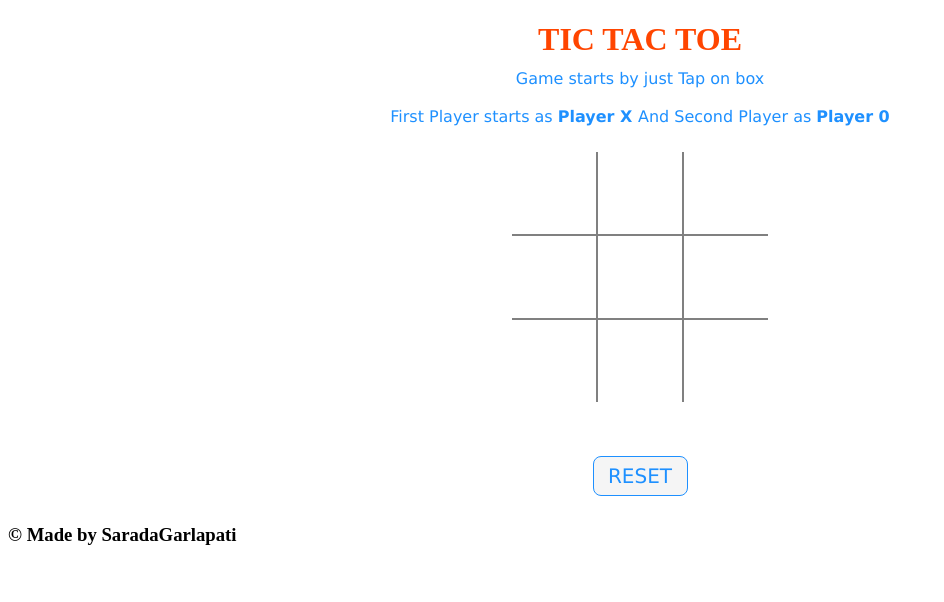
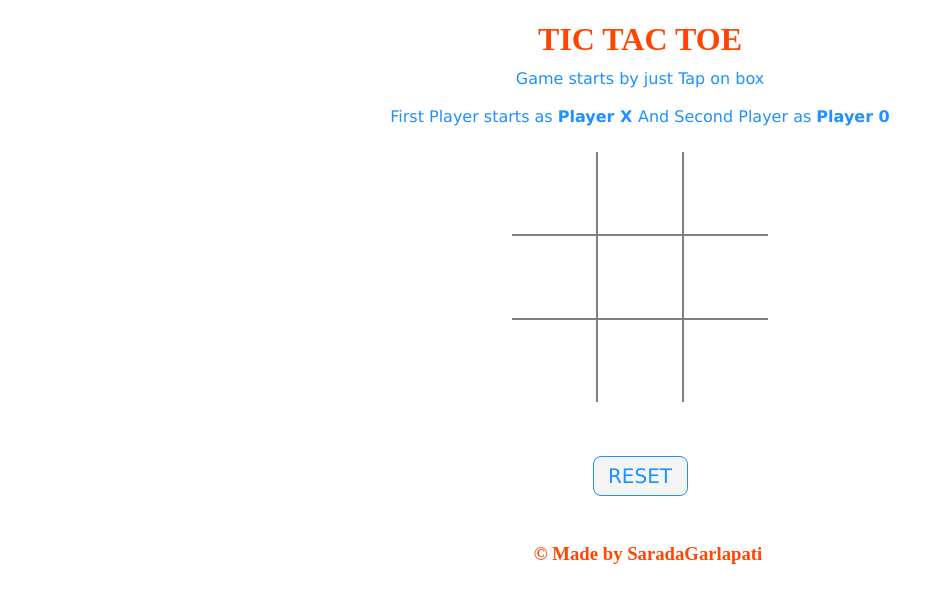
Before and after one commit to Sarada-garlapati/tic-tac-toe, a plain HTML site: page index.html in a window 1280 px wide. Shown: the whole page, without its empty margins (0-944 px from the left). Drawn offline with Linux system fonts and the light colour scheme.

Commit message:
colorstyle

```diff
--- a/css/style.css
+++ b/css/style.css
@@ -12,6 +12,20 @@ p {
 }
 .row {
 	display: flex;
+}
+.footer{
+    width:100%;
+    display: flex;
+    justify-content: center;
+    align-items: center;
+    position: absolute;
+    bottom: 0,5vmin;
+    flex-direction: column;
+    text-align: center;
+}
+.footer h3{
+	color: orangered;
+
 }
 .cell {
 	border: none;
```
